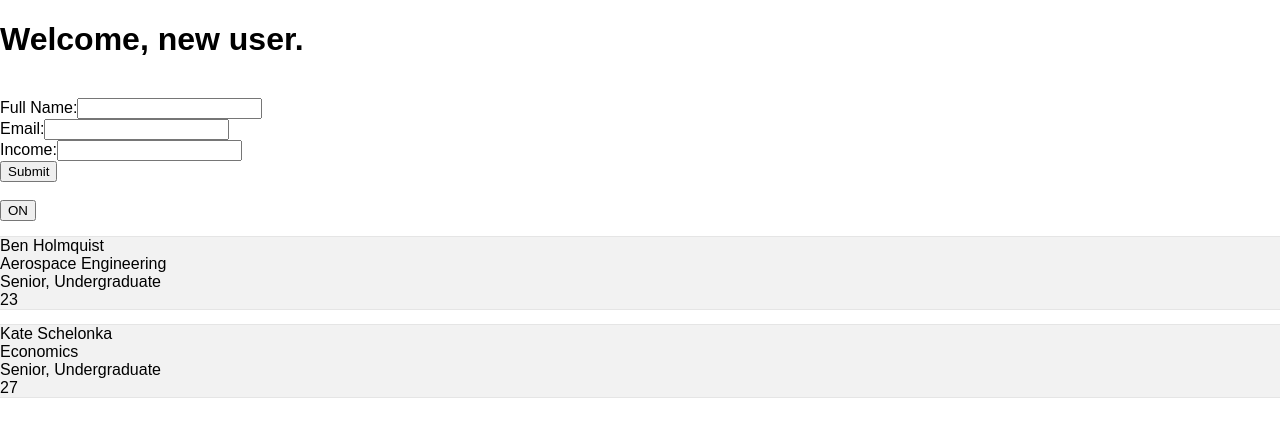
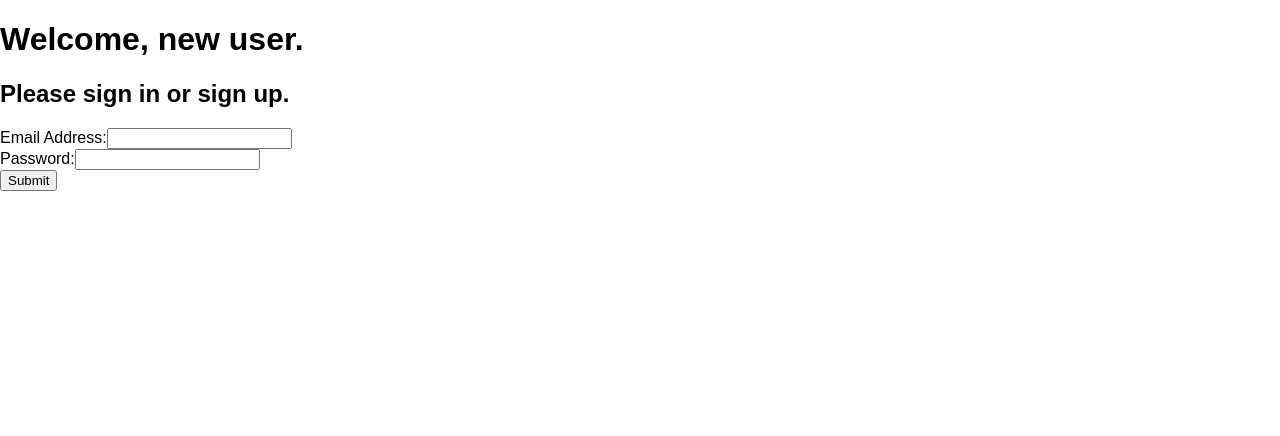
Before and after one commit to bholmquist11/reactFFRepo, a React (Create React App) app in the folder my-app-1/: page / in a window 1280 px wide. Shown: the top 436 px of the page. Built offline with nearby package versions, Linux system fonts and the light colour scheme.

Commit message:
Forms are all displaying. Now we wonder, how can we have a component that displays certain bits of state?

```diff
--- /dev/null
+++ b/my-app-1/src/HandleLogin.js
@@ -0,0 +1,54 @@
+import React, { Component } from 'react';
+import ComposeForm from './composeForm.js';
+import OnboardingForms from './OnboardingForms.js'
+
+
+class HandleLogin extends Component {
+    constructor(props) {
+        super(props)
+        this.buildSigninComp = this.buildSigninComp.bind(this)
+        this.checkStatus = this.checkStatus.bind(this)
+        this.renderPostSignup = this.renderPostSignup.bind(this)
+    }
+
+    checkStatus() {
+        if (this.props.loginStatus === false) {
+            const signinComp = this.buildSigninComp()
+            return signinComp
+        } {
+            const onboardingForms = this.renderPostSignup()
+            return ([
+                <h1>You are now logged in.</h1>,
+                onboardingForms
+            ])
+        }
+    }
+
+    buildSigninComp() {
+        console.log('building signin form')
+        const signupForm = [
+            <h2>Please sign in or sign up.</h2>,
+            <ComposeForm
+                postClickRender={this.props.logUserIn}
+                grabFormData={this.props.grabFormData}
+                fields={[
+                    {fieldTitle: 'Email Address', fieldName: 'emailSignup'},
+                    {fieldTitle: 'Password', fieldName: 'passwordSignup'},
+                ]} />
+        ]
+        return signupForm
+    }
+
+    renderPostSignup() {
+        const onboardingForms = <OnboardingForms grabFormData={this.props.grabFormData} />
+        return onboardingForms
+    }
+
+    render() {
+        const loginModule = this.checkStatus()
+        return loginModule
+    }
+}
+
+
+export default HandleLogin;
--- /dev/null
+++ b/my-app-1/src/MultiTextEntry.js
@@ -0,0 +1,16 @@
+import React, { Component } from 'react';
+
+class MultiTextEntry extends Component {
+    render() {
+        return (
+            <div>
+                <label>{this.props.fieldTitle}:</label>
+                <input type='text' name={this.props.fieldName1} />
+                <input type='text' name={this.props.fieldName2} /><br />
+            </div>
+        );
+    }
+}
+
+
+export default MultiTextEntry;
--- /dev/null
+++ b/my-app-1/src/OnboardingForms.js
@@ -0,0 +1,104 @@
+import React, { Component } from 'react'
+import ComposeForm from './composeForm.js'
+
+class OnboardingForms extends Component {
+    constructor(props) {
+        super(props);
+
+        this.renderExpenses = this.renderExpenses.bind(this)
+        this.renderOneTimeExpenses = this.renderOneTimeExpenses.bind(this)
+        this.renderAccountBalances = this.renderccountBalances.bind(this)
+
+        this.state = {
+            stage: 'income'
+        }
+    };
+
+    renderExpenses() {
+        this.setState({
+            stage: 'expenses'
+        })
+    };
+
+    renderOneTimeExpenses() {
+        this.setState({
+            stage: 'oneTimeExpenses'
+        })
+    };
+
+    renderAccountBalances() {
+        this.setState({
+            stage: 'accountBalances'
+        })
+    };
+
+    completeOnboarding() {
+        this.setState({
+            stage: 'complete'
+        })
+    };
+
+    render() {
+        if (this.state.stage === 'income') {
+            const form = <ComposeForm
+                fields={[
+                    {fieldTitle: 'First Name', fieldName: 'firstName'},
+                    {fieldTitle: 'Monthly Income from All Sources', fieldName: 'income'}
+                ]}
+                grabFormData={this.props.grabFormData}
+                postClickRender={this.renderExpenses} />
+            return form
+        } else if (this.state.stage === 'expenses') {
+            const form = <ComposeForm
+                fields={[
+                    {fieldTitle: 'Rent / Mortgage', fieldName: 'rent'},
+                    {fieldTitle: 'Internet', fieldName: 'internet'},
+                    {fieldTitle: 'Water, Gas, Electric', fieldName: 'utilities'},
+                    {fieldTitle: 'Groceries', fieldName: 'groceries'},
+                    {fieldTitle: 'Auto Payment', fieldName: 'autoPayment'},
+                    {fieldTitle: 'Auto Insurance', fieldName: 'autoInsurance'},
+                    {fieldTitle: 'Eating Out', fieldName: 'eatingOut'},
+                    {fieldTitle: 'Drinks', fieldName: 'drinks'}
+                ]}
+                grabFormData={this.props.grabFormData}
+                postClickRender={this.renderOneTimeExpenses} />
+            return form
+        } else if (this.state.stage === 'oneTimeExpenses') {
+            const form = <ComposeForm
+                fields={[
+                    {fieldTitle: 'Expense 1', fieldName1: 'expense1Name', fieldName2: 'expense1Value'},
+                    {fieldTitle: 'Expense 2', fieldName1: 'expense2Name', fieldName2: 'expense2Value'},
+                    {fieldTitle: 'Expense 3', fieldName1: 'expense3Name', fieldName2: 'expense3Value'},
+                    {fieldTitle: 'Expense 4', fieldName1: 'expense4Name', fieldName2: 'expense4Value'},
+                    {fieldTitle: 'Monthly Income from All Sources', fieldName: 'income'}
+                ]}
+                grabFormData={this.props.grabFormData}
+                postClickRender={this.accountBalances} />
+            return form
+        } else if (this.state.stage === 'accountBalances') {
+            const form = <ComposeForm
+                fields={[
+                    {fieldTitle: 'Checking Account', fieldName: 'checking'},
+                    {fieldTitle: 'Savings and Investments', fieldName: 'savings'},
+                    {fieldTitle: 'Credit Debt (-)', fieldName: 'credit'},
+                ]}
+                grabFormData={this.props.grabFormData}
+                postClickRender={this.completeOnboarding} />
+        }
+            const form = <p> Onboarding form didnt work, state is {this.state.stage} </p>
+        return form
+
+        // return(
+        //     <ComposeForm
+        //         fields={[
+        //             {fieldTitle: 'First Name', fieldName: 'firstName'},
+        //             {fieldTitle: 'Monthly Income from All Sources', fieldName: 'income'}
+        //         ]}
+        //         grabFormData={this.props.grabFormData}
+        //         postClickRender={this.renderExpenses} />
+        // )
+    }
+}
+
+
+export default OnboardingForms
--- a/my-app-1/src/RenderAll.js
+++ b/my-app-1/src/RenderAll.js
@@ -1,6 +1,7 @@
 import React, { Component } from 'react';
 import ComposeForm from './composeForm';
 import Greeting from './Greeting.js';
+import HandleLogin from './HandleLogin.js'
 import Toggle from './Toggle.js';
 import TutorCardListing from './TutorCardListing.js';
 
@@ -9,29 +10,45 @@ class RenderAll extends Component {
     constructor(props) {
         super(props);
         this.state = {
-            'Income': 0,
-            'Name': 'NameTest',
-        };
-        this.grabSignupData = this.grabSignupData.bind(this);
+            emailSignup: 'Undefined',
+            userData: {
+                'Income': 0,
+                'Name': 'NameTest',
+            },
+            userLogin: {
+                isLoggedIn: false
+            },
+        }
+        this.grabFormData = this.grabFormData.bind(this);
+        this.logUserIn = this.logUserIn.bind(this);
     }
 
-
-    grabSignupData(nameField, emailField, incomeField) {
-        this.setState({
-            'Name': nameField,
-            'Email': emailField,
-            'Income': incomeField,
-        });
+    grabFormData(fieldList) {
+        fieldList.map((item, index) => {
+            const tempObject = {};
+            tempObject[item.name] = item.value;
+            console.log(tempObject);
+            this.setState({
+                userData: tempObject
+            })
+            console.log(this.state)
+        })
     }
 
+    logUserIn() {
+        this.setState({
+            userLogin: {
+                isLoggedIn: true
+            }
+        })
+    }
 
     render() {
+        // stateComponent = this.
         return (
             <div>
-                <Greeting /><br />
-                <ComposeForm callbackFunction={this.grabSignupData} /><br />
-                <Toggle /><br />
-                <TutorCardListing /><br />
+                <Greeting email={this.state.emailSignup} isLoggedIn={this.state.userLogin.isLoggedIn} />
+                <HandleLogin loginStatus={this.state.userLogin.isLoggedIn} logUserIn={this.logUserIn} grabFormData={this.grabFormData} /><br />
             </div>
         );
     }
--- /dev/null
+++ b/my-app-1/src/SingleTextEntry.js
@@ -0,0 +1,15 @@
+import React, { Component } from 'react';
+
+class SingleTextEntry extends Component {
+    render() {
+        return (
+            <div>
+                <label>{this.props.fieldTitle}:</label>
+                <input type='text' name={this.props.fieldName} /><br />
+            </div>
+        );
+    }
+}
+
+
+export default SingleTextEntry;
--- a/my-app-1/src/TutorCard.css
+++ b/my-app-1/src/TutorCard.css
@@ -1,5 +1,6 @@
 .TutorCard {
     background-color: #f2f2f2;
     font-family: Muli, Sans-Serif;
-    box-shadow: 0 0 1px 0px #666666;
+    box-shadow: 0 0 1 0 #666666;
+    width: 200px;
 }
--- a/my-app-1/src/composeForm.js
+++ b/my-app-1/src/composeForm.js
@@ -1,34 +1,55 @@
 import React, { Component } from 'react';
-import SingleTextEntry from './forms';
+import SingleTextEntry from './SingleTextEntry';
+import MultiTextEntry from './MultiTextEntry';
 
 class ComposeForm extends Component {
     constructor(props) {
         super(props);
-        this.handleClick = this.handleClick.bind(this);
+        this.handleClickSingleEntry = this.handleClickSingleEntry.bind(this);
     }
 
-    handleClick() {
-        const nameField = document.getElementsByName('fullName')[0];
-        const emailField = document.getElementsByName('email')[0];
-        const incomeField = document.getElementsByName('income')[0];
+    handleClickSingleEntry() {
+        const fields = this.props.fields;
+        const fieldList = fields.map((fieldData, index) => {
+            const fieldValue = document.getElementsByName(fieldData.fieldName)[0].value;
+            const fieldName = fieldData.fieldName;
+            const fieldFinal = {
+                name: fieldName,
+                value: fieldValue,
+            };
+            return fieldFinal
+        })
 
-        this.props.callbackFunction(nameField, emailField, incomeField);
+        this.props.grabFormData(fieldList)  // Always pass a function. Process data, yes, but also do you want to render something new?
+        this.props.postClickRender()
     }
 
     render() {
-        const fields = ['Full Name', 'Email', 'Income'];
-        const elements = fields.map((fieldName, index) => {
-            return (<SingleTextEntry
-                key={index}
-                fieldTitle={fieldName}
-                formName='masterForm' />
-            );
-        });
+        const fields = this.props.fields;
+        const fieldsLength = Object.keys(fields[0]).length
+        if (Object.keys(fields[0]).length == 2) {
+            var elements = fields.map((fieldInfo, index) => {
+                return (<SingleTextEntry
+                    key={index}
+                    fieldTitle={fieldInfo.fieldTitle}
+                    fieldName={fieldInfo.fieldName} />
+                );
+            });
+        } else if (Object.keys(fields[0]).length == 3) {
+            var elements = fields.map((fieldInfo, index) => {
+                return (<MultiTextEntry
+                    key={index}
+                    fieldTitle={fieldInfo.fieldTitle}
+                    fieldName1={fieldInfo.fieldName1}
+                    fieldName2={fieldInfo.fieldName2} />
+                );
+            });
+        }
 
         return (
             <div>
                 {elements}
-                <button onClick={this.handleClick}>
+                <button onClick={this.handleClickSingleEntry}>
                     Submit
                 </button>
             </div>
```
Also changed, not shown: my-app-1/src/Greeting.js (+6 -4 lines).
